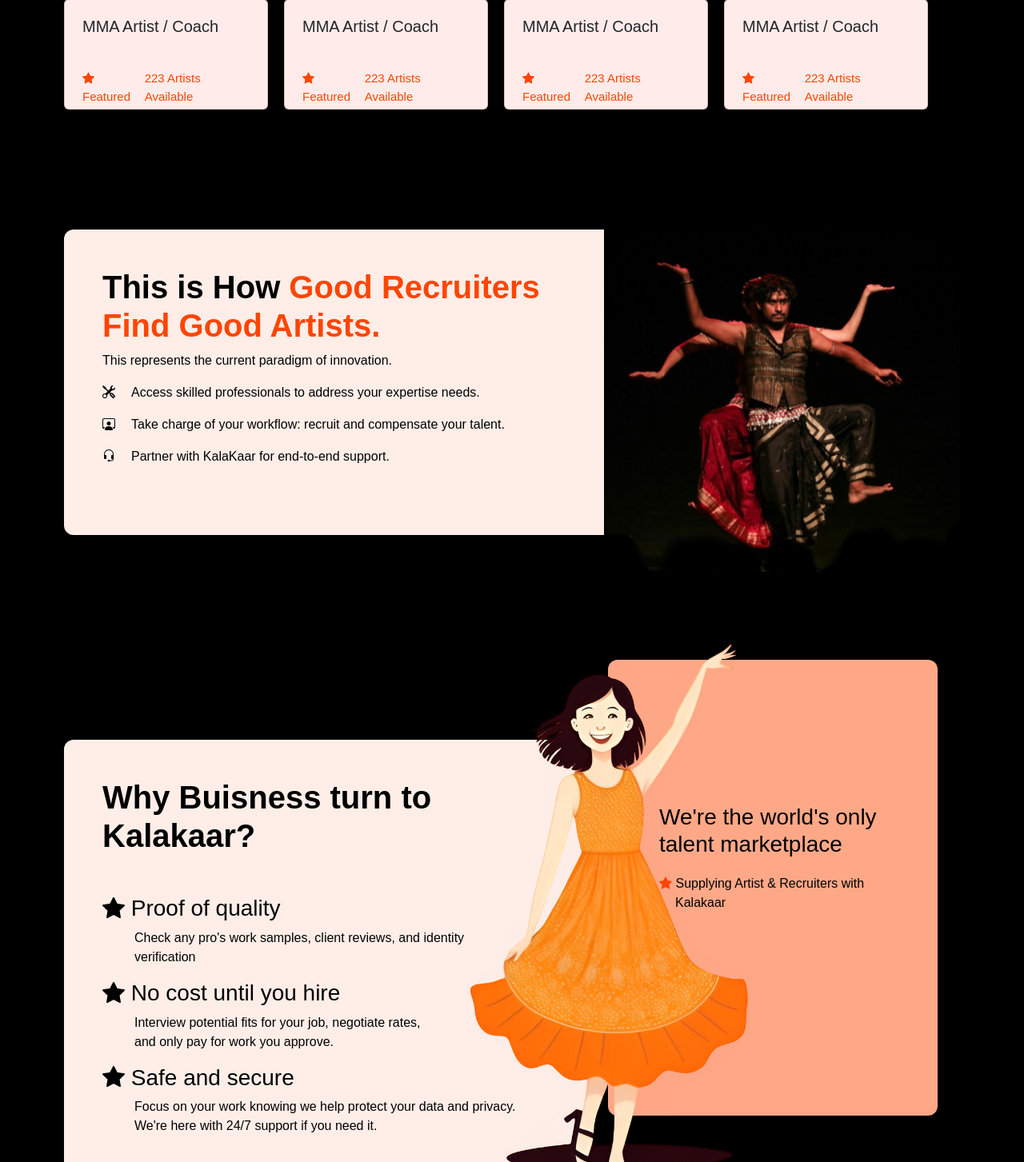
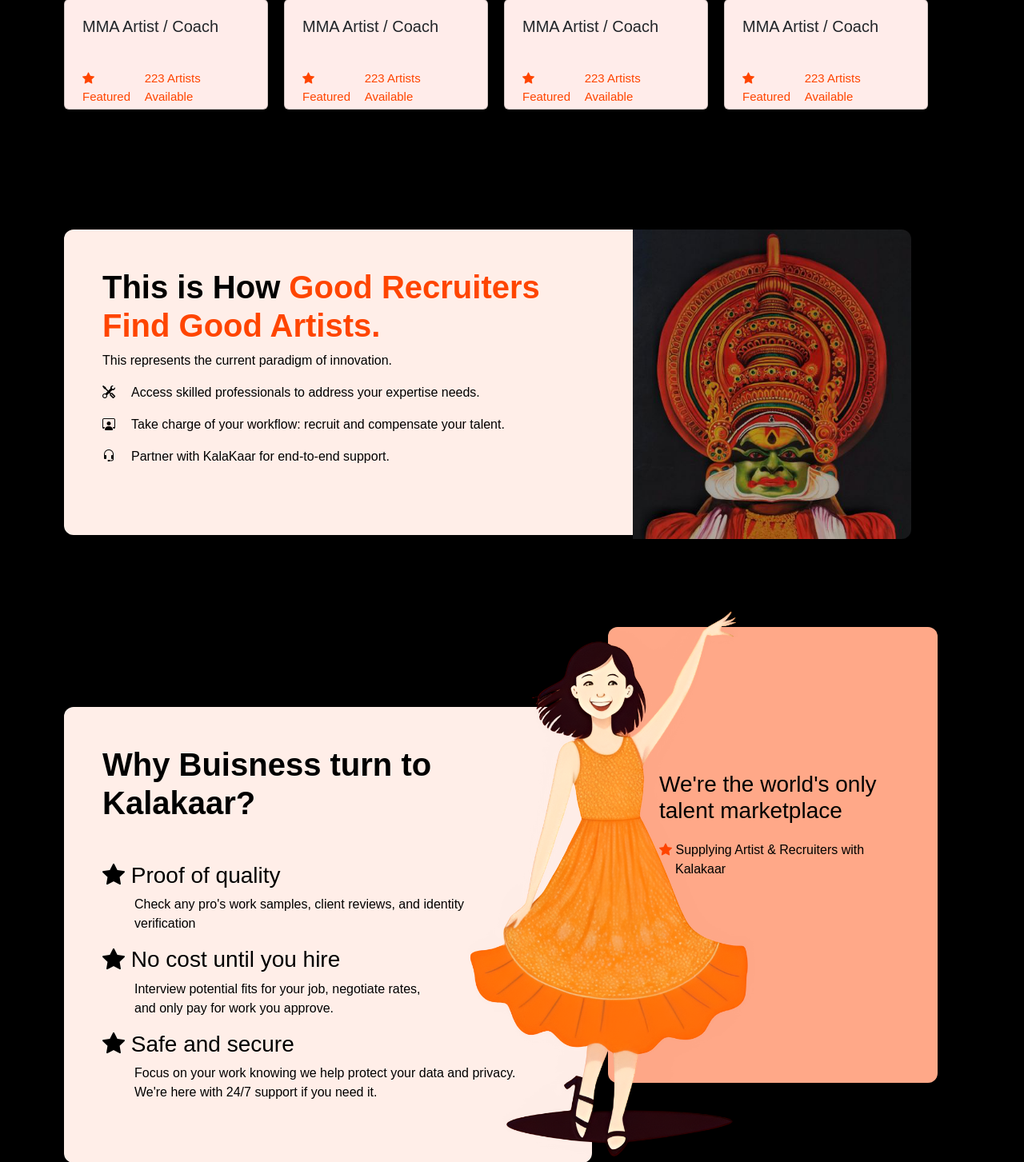
Before and after one commit to Gaurav151008/kalakaarWeb, a Node server app: page / in a window 1280 px wide. Shown: the part 762-2215 px from the top of the page at 80% size. Run offline with Node 20, Linux system fonts and the light colour scheme; some libraries are stand-ins or nearby versions.

Commit message:
some changes applied

```diff
--- a/public/css/style.css
+++ b/public/css/style.css
@@ -511,6 +511,10 @@
   padding: 48px;
 }
 
+.img-boy{
+  border-top-left-radius: 0px; border-bottom-left-radius: 0px;
+}
+
 /* Landing boy */
 
 /* landing girl */
--- a/views/landing.ejs
+++ b/views/landing.ejs
@@ -42,7 +42,7 @@
         <p style="color: #000; font-size: medium;"><i class="bi bi-headset" style=" padding-right: 20px;"></i>Partner with KalaKaar for end-to-end support.</p>
       </div>
       <div class="image-boy">
-        <img src="/public/imgs/img3.png" alt="Image boy">
+        <img src="/public/imgs/img-boy.png" alt="Image boy" style="border-top-left-radius: 0px; border-bottom-left-radius: 0px; border-top-right-radius: 12px; border-bottom-right-radius: 12px; width: 85%;">
       </div>
     </div>
 
```
Also changed, not shown: public/imgs/img-boy.png (added).
